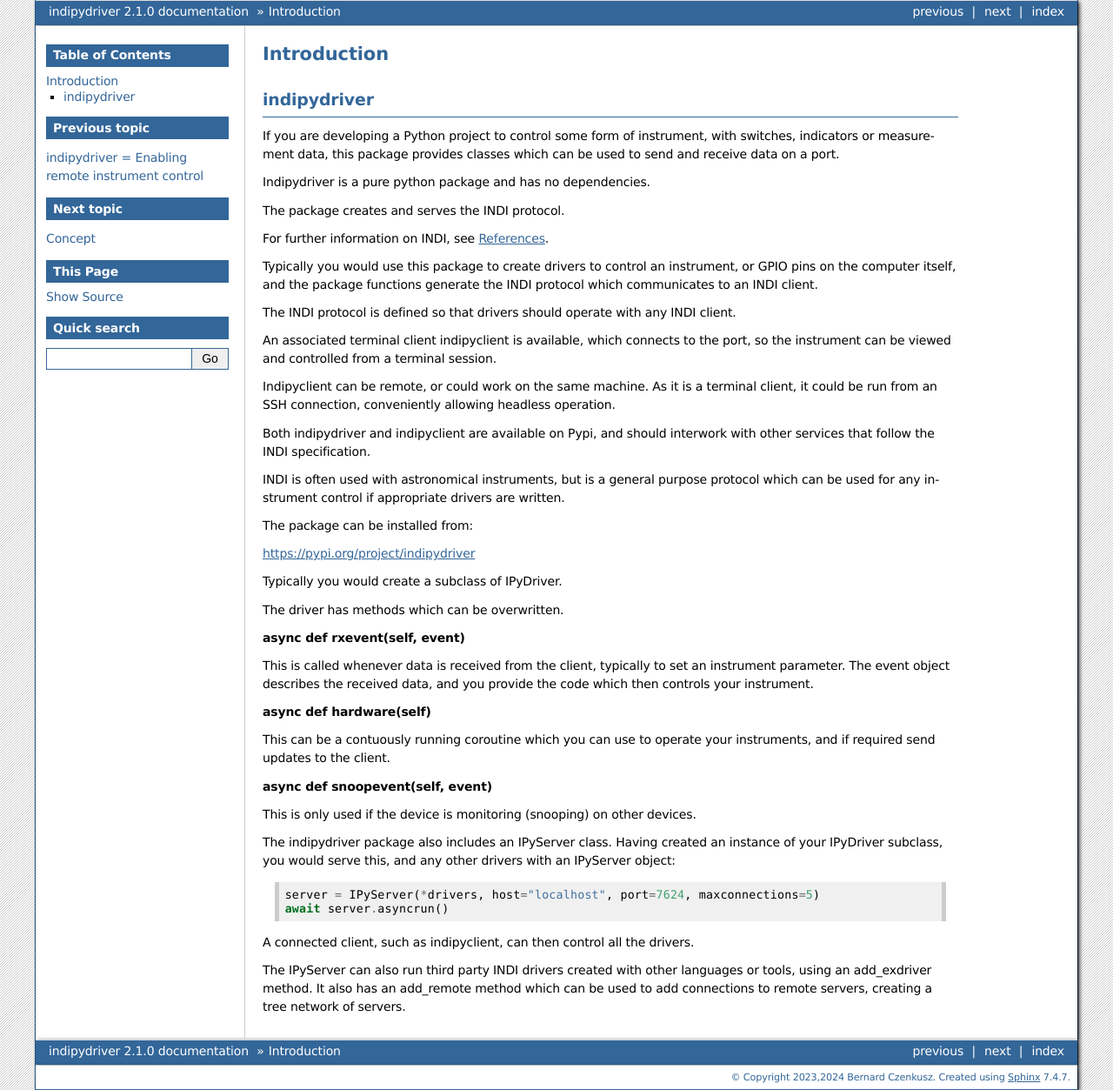
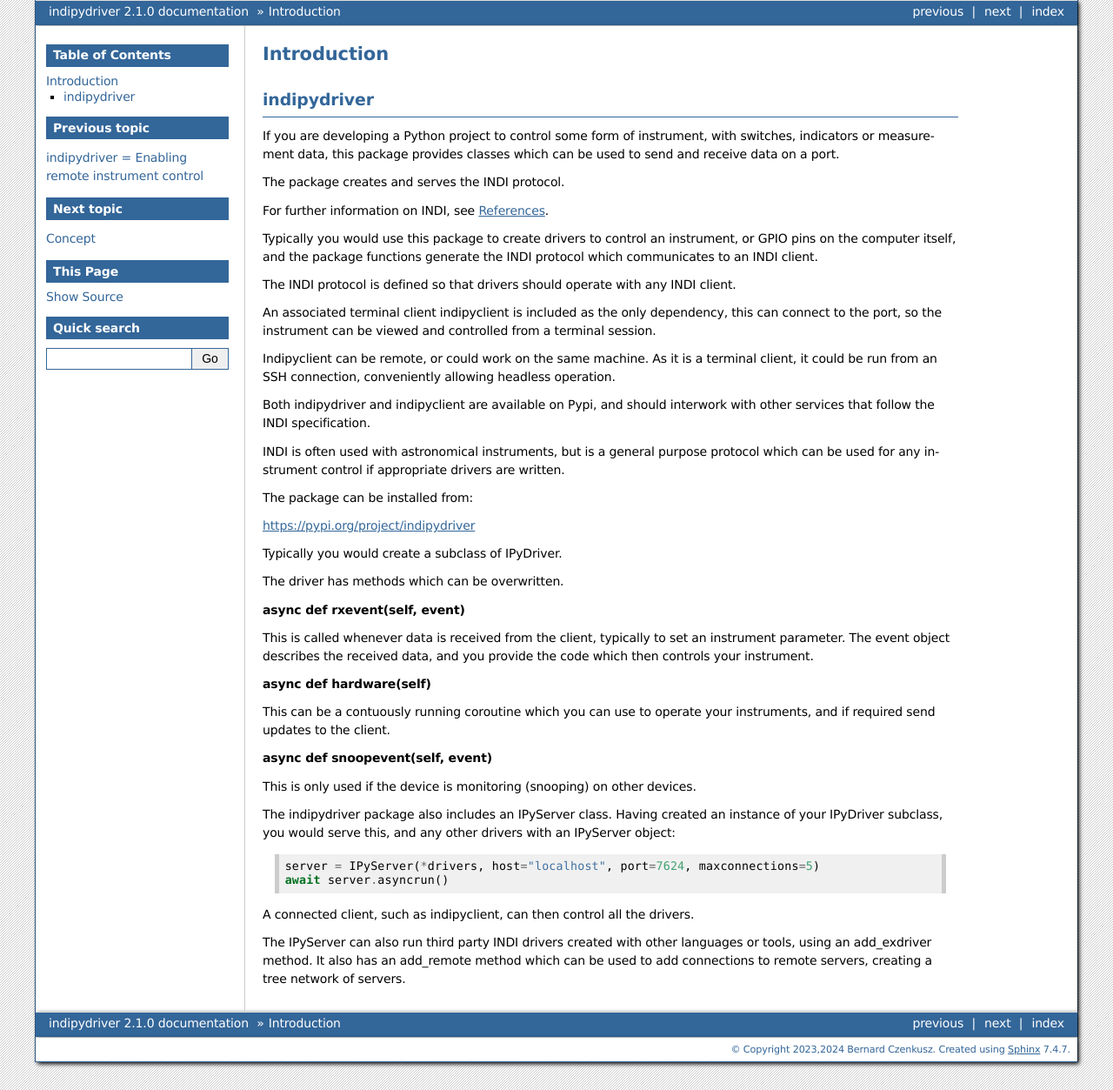
Before and after one commit to bernie-skipole/indipydriver, a Sphinx documentation site: the page built from docs/source/usage/introduction.rst, in a window 1280 px wide. Shown: the whole page at 87% size. Built offline with Sphinx 7.4.7, drawn with Linux system fonts in a browser that asks for light colours.

Commit message:
Added indipyclient as a dependency

```diff
--- a/docs/source/usage/concept.rst
+++ b/docs/source/usage/concept.rst
@@ -25,7 +25,7 @@
 indipyclient
 ^^^^^^^^^^^^
 
-The associated package indipyclient can be installed from Pypi.
+The associated package indipyclient will be installed automatically with indipydriver, and can be installed separately from Pypi.
 
 https://pypi.org/project/indipyclient
 
--- a/docs/source/usage/introduction.rst
+++ b/docs/source/usage/introduction.rst
@@ -7,8 +7,6 @@
 
 If you are developing a Python project to control some form of instrument, with switches, indicators or measurement data, this package provides classes which can be used to send and receive data on a port.
 
-Indipydriver is a pure python package and has no dependencies.
-
 The package creates and serves the INDI protocol.
 
 For further information on INDI, see :ref:`references`.
@@ -17,7 +15,7 @@
 
 The INDI protocol is defined so that drivers should operate with any INDI client.
 
-An associated terminal client indipyclient is available, which connects to the port, so the instrument can be viewed and controlled from a terminal session.
+An associated terminal client indipyclient is included as the only dependency, this can connect to the port, so the instrument can be viewed and controlled from a terminal session.
 
 Indipyclient can be remote, or could work on the same machine. As it is a terminal client, it could be run from an SSH connection, conveniently allowing headless operation.
 
```
Also changed, not shown: README.md (+1 -3 lines).
